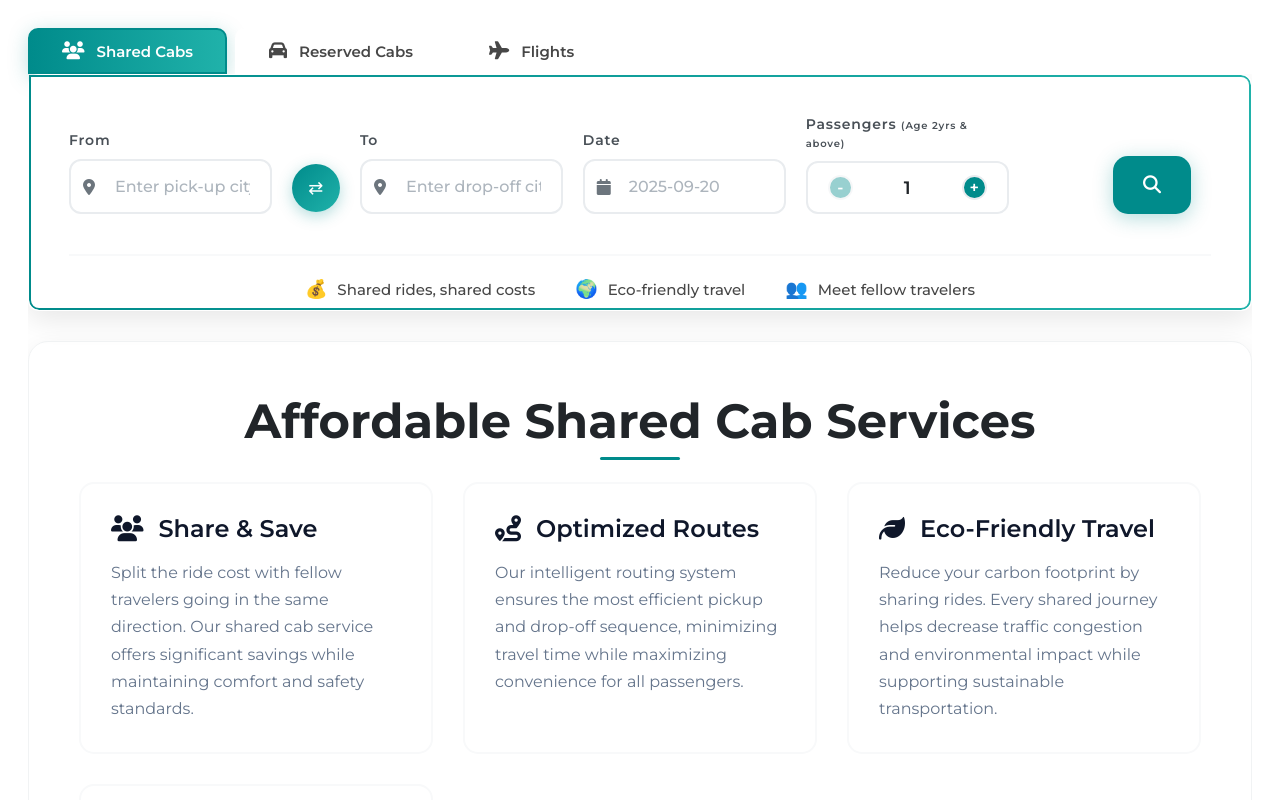
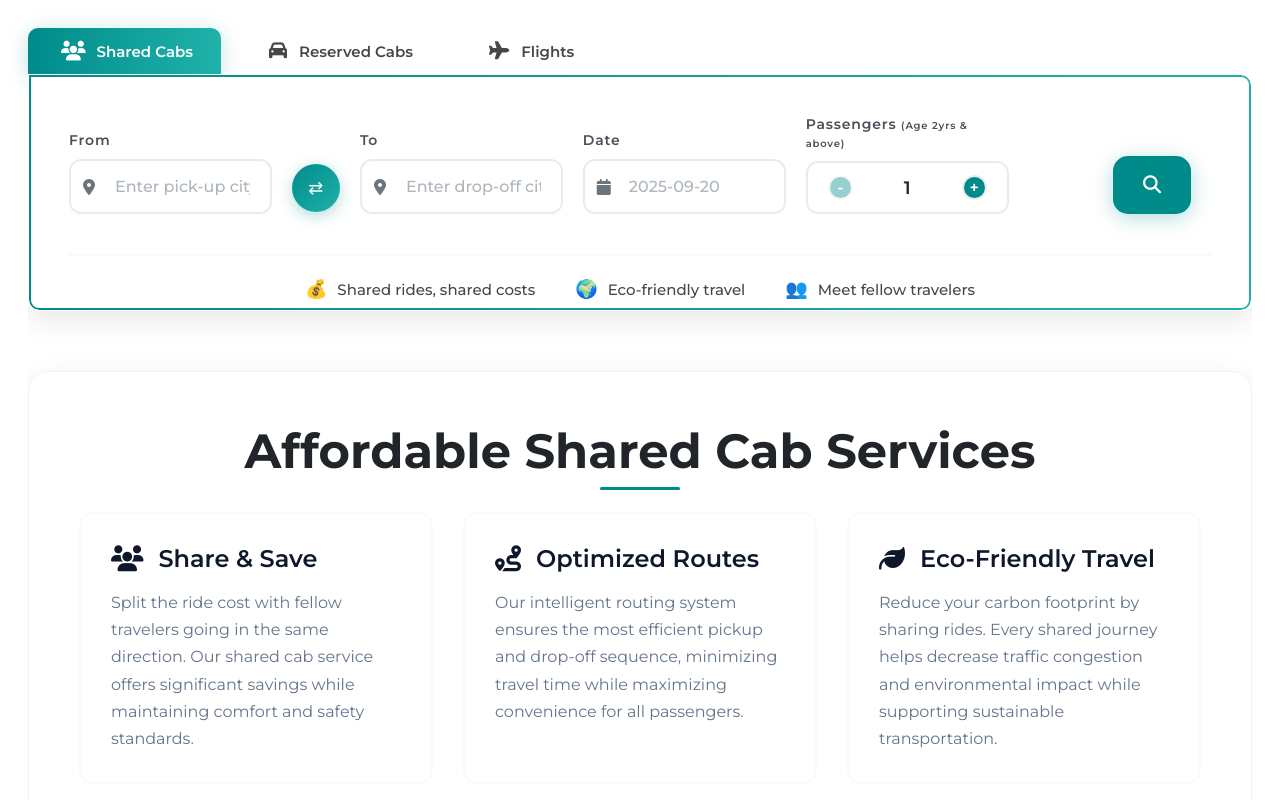
Before and after one commit to abhishj2/wizridehome, an Angular app: page / in a window 1280 px wide. Shown: the top 800 px of the page. Built offline with nearby package versions, Linux system fonts and the light colour scheme.

Commit message:
slidetrans

```diff
--- a/src/app/home/home.component.css
+++ b/src/app/home/home.component.css
@@ -1,4 +1,5 @@
 @import url('https://fonts.googleapis.com/css2?family=Montserrat:ital,wght@0,100..900;1,100..900&display=swap');
+
 * {
     margin: 0;
     padding: 0;
@@ -31,10 +32,23 @@ body {
 .nav-tabs {
     display: flex;
     gap: 8px;
-    /* padding: 8px; */
-    /* margin-bottom: 10px; */
     width: fit-content;
-    /* box-shadow: 0 2px 15px rgba(0, 0, 0, 0.08); */
+    position: relative;
+    padding-bottom: 0;
+    isolation: isolate;  /* Changed from overflow: hidden */
+}
+.nav-tabs::before {
+    content: '';
+    position: absolute;
+    top: 0;
+    left: 0;
+    height: 100%;
+    background: linear-gradient(90deg, darkcyan, #20b2aa);
+    border-radius: 10px 10px 0 0;
+    transition: all 0.5s cubic-bezier(0.4, 0, 0.2, 1);
+    z-index: 0;
+    box-shadow: 0 4px 20px rgba(0, 139, 139, 0.25);
+    box-sizing: border-box;
 }
 
 .nav-tab {
@@ -43,11 +57,10 @@ body {
     gap: 12px;
     padding: 10px 32px;
     border: none;
-    background: #ffffff;
+    background: transparent;
     color: #474747;
     font-weight: 600;
     cursor: pointer;
-    transition: all 0.3s cubic-bezier(0.4, 0, 0.2, 1);
     border-top-right-radius: 10px;
     border-top-left-radius: 10px;
     position: relative;
@@ -55,17 +68,18 @@ body {
     min-width: 150px;
     justify-content: center;
     border: 2px solid transparent;
+    transition: all 0.4s cubic-bezier(0.4, 0, 0.2, 1);
+    z-index: 1;
 }
 
 .nav-tab.active {
     color: #ffffff;
-    background: linear-gradient(90deg, darkcyan, #20b2aa);
-    box-shadow: 0 4px 20px rgba(0, 139, 139, 0.25);
-    border: 2px solid darkcyan;
+    background: transparent;
+    border: 2px solid transparent;
 }
 
 .nav-tab:not(.active):hover {
-    background: #f8f9fa;
+    background: rgba(248, 249, 250, 0.8);
     color: darkcyan;
     border: 2px solid #e9ecef;
     transform: translateY(-1px);
@@ -73,6 +87,27 @@ body {
 
 .nav-tab .icon {
     font-size: 18px;
+    transition: transform 0.3s ease;
+}
+
+.nav-tab.active .icon {
+    transform: scale(1.1);
+}
+
+/* Sliding active background animation */
+.nav-tabs[data-active="0"]::before {
+    width: calc(33.333%);
+    transform: translateX(0);
+}
+
+.nav-tabs[data-active="1"]::before {
+    width: calc(33.333%);
+    transform: translateX(calc(33.333% + 142px));  /* Added + 8px for gap */
+}
+
+.nav-tabs[data-active="2"]::before {
+    width: calc(33.333%);
+    transform: translateX(calc(66.666% + 303px));
 }
 
 /* Tab Content Container */
@@ -80,63 +115,131 @@ body {
     position: relative;
     overflow: hidden;
     min-height: 600px;
+    background: #ffffff;
+    border-radius: 0 10px 10px 10px;
 }
 
 .tab-content {
-    pointer-events: none;
     position: absolute;
     width: 100%;
     left: 0;
     top: 0;
-    transition: transform 0.4s cubic-bezier(.4, 0, .2, 1);
+    opacity: 0;
     transform: translateX(100%);
-    /* hidden to the right */
+    transition: transform 0.6s cubic-bezier(0.25, 0.8, 0.25, 1),
+                opacity 0.5s cubic-bezier(0.25, 0.8, 0.25, 1);
+    pointer-events: none;
     z-index: 1;
+    will-change: transform, opacity;
+    backface-visibility: hidden;
+    perspective: 1000px;
 }
 
 .tab-content.active {
+    position: relative;
+    opacity: 1;
+    transform: translateX(0);
     pointer-events: auto;
-    position: relative;
-    transform: translateX(0);
-    /* slide into view */
     z-index: 2;
-}
-
+    animation: slideInFromRight 0.6s cubic-bezier(0.25, 0.8, 0.25, 1) forwards;
+}
+
+.tab-content.slide-out-left {
+    transform: translateX(-100%);
+    opacity: 0;
+    z-index: 1;
+    animation: slideOutToLeft 0.6s cubic-bezier(0.25, 0.8, 0.25, 1) forwards;
+}
+
+/* Booking Form Border Animation */
 .tab-content.active .booking-form {
     position: relative;
     border-radius: 10px;
     z-index: 1;
-    /* keep content above ::before */
     background: #fff;
-    /* form background */
+    animation: contentSlideIn 0.6s cubic-bezier(0.25, 0.8, 0.25, 1) forwards;
 }
 
 .tab-content.active .booking-form::before {
     content: "";
     position: absolute;
     inset: 0;
-    /* stretch to edges */
     padding: 2px;
-    /* border thickness */
     border-radius: 0px 10px 10px 10px;
     background: linear-gradient(90deg, darkcyan, #20b2aa);
     -webkit-mask: linear-gradient(#fff 0 0) content-box, linear-gradient(#fff 0 0);
     -webkit-mask-composite: xor;
+    mask: linear-gradient(#fff 0 0) content-box, linear-gradient(#fff 0 0);
     mask-composite: exclude;
     z-index: -1;
-    /* keep border behind */
-}
-
-.tab-content.slide-out-left {
+    animation: borderFadeIn 0.8s ease-out 0.4s both;
+}
+
+@keyframes borderFadeIn {
+    0% {
+        opacity: 0;
+        transform: scale(0.95);
+    }
+    50% {
+        opacity: 0.7;
+    }
+    100% {
+        opacity: 1;
+        transform: scale(1);
+    }
+}
+
+@keyframes contentSlideIn {
+    0% {
+        transform: translateY(20px);
+        opacity: 0;
+    }
+    100% {
+        transform: translateY(0);
+        opacity: 1;
+    }
+}
+
+/* Performance optimizations for smooth transitions */
+.tabs-container,
+.tab-content {
+    backface-visibility: hidden;
+    perspective: 1000px;
+    transform-style: preserve-3d;
+}
+
+/* Hardware acceleration for smooth animations */
+.nav-tabs,
+.nav-tab,
+.tab-content,
+.booking-form {
+    will-change: transform, opacity;
+    transform: translateZ(0);
+}
+
+/* Smooth transitions for all interactive elements */
+.nav-tab,
+.tab-content,
+.booking-form,
+.form-input,
+.search-btn {
+    transition-timing-function: cubic-bezier(0.25, 0.8, 0.25, 1);
+}
+
+/* .tab-content.slide-out-left {
     transform: translateX(-100%);
-    /* slide out to the left */
+    opacity: 0;
     z-index: 1;
 }
 
-.tab-content.slide-in-left {
+.tab-content.slide-in-from-right {
     transform: translateX(0);
-    /* slide in from the left */
-    z-index: 2;
+    opacity: 1;
+}
+
+.tab-content.slide-in-from-left {
+    transform: translateX(0);
+    opacity: 1;
 }
 
 .tabs-container,
@@ -144,52 +247,60 @@ body {
     will-change: transform;
     backface-visibility: hidden;
     perspective: 1000px;
-}
-
-/* Additional smooth sliding keyframes if needed */
+} */
+
+/* Enhanced smooth sliding keyframes */
 @keyframes slideInFromRight {
-    from {
+    0% {
         transform: translateX(100%);
         opacity: 0;
     }
-
-    to {
+    50% {
+        opacity: 0.8;
+    }
+    100% {
         transform: translateX(0);
         opacity: 1;
     }
 }
 
 @keyframes slideInFromLeft {
-    from {
+    0% {
         transform: translateX(-100%);
         opacity: 0;
     }
-
-    to {
+    50% {
+        opacity: 0.8;
+    }
+    100% {
         transform: translateX(0);
         opacity: 1;
     }
 }
 
 @keyframes slideOutToLeft {
-    from {
+    0% {
         transform: translateX(0);
         opacity: 1;
     }
-
-    to {
+    50% {
+        opacity: 0.3;
+    }
+    100% {
         transform: translateX(-100%);
         opacity: 0;
     }
 }
 
 @keyframes slideOutToRight {
-    from {
+    0% {
         transform: translateX(0);
         opacity: 1;
     }
-
-    to {
+    50% {
+        opacity: 0.3;
+    }
+    100% {
         transform: translateX(100%);
         opacity: 0;
     }
@@ -217,7 +328,7 @@ body {
     background: #ffffff;
     padding: 40px 40px 0px;
     box-shadow: 0 8px 30px rgba(0, 0, 0, 0.1);
-    margin-bottom: 30px;
+    margin-bottom: 60px;
     border: 1px solid transparent;
     position: relative;
 }
@@ -1009,6 +1120,16 @@ small {
         padding: 14px 20px;
     }
 
+    /* Optimize transitions for mobile */
+    .tab-content {
+        transition: transform 0.4s cubic-bezier(0.25, 0.8, 0.25, 1),
+                    opacity 0.3s cubic-bezier(0.25, 0.8, 0.25, 1);
+    }
+
+    .nav-tabs::before {
+        transition: all 0.4s cubic-bezier(0.25, 0.8, 0.25, 1);
+    }
+
     .features {
         flex-direction: column;
         align-items: flex-start;
@@ -1168,6 +1289,7 @@ small {
     overflow: visible;
     /* Show all text */
     -webkit-line-clamp: none;
+    line-clamp: none;
     /* Remove line clamping */
     -webkit-box-orient: initial;
     /* Reset */
@@ -1365,6 +1487,23 @@ a.service-cta-btn {
     .service-card-inner:hover .service-image {
         transform: none;
     }
+
+    /* Disable smooth transitions for users who prefer reduced motion */
+    .nav-tabs::before,
+    .tab-content,
+    .booking-form,
+    .nav-tab {
+        transition: none;
+        animation: none;
+    }
+
+    .tab-content.active {
+        animation: none;
+    }
+
+    .tab-content.slide-out-left {
+        animation: none;
+    }
 }
 
 /* Add this CSS to your existing stylesheet - these styles are missing and causing the stacking issue */
--- a/src/app/home/home.component.ts
+++ b/src/app/home/home.component.ts
@@ -273,6 +273,11 @@ export class HomeComponent
 
   ngAfterViewInit() {
     this.initDatepickers();
+    const currentIndex = this.tabs.indexOf(this.currentTab);
+    const navTabs = document.querySelector('.nav-tabs');
+    if (navTabs) {
+        navTabs.setAttribute('data-active', currentIndex.toString());
+    }
   }
 
   /** -------------------
@@ -450,15 +455,24 @@ export class HomeComponent
     if (tabName !== this.currentTab && !this.isSliding) {
         this.previousTab = this.currentTab;
         this.isSliding = true;
+
+        // Update nav tabs active state immediately for smooth color transition
+        const currentIndex = this.tabs.indexOf(tabName);
+        const navTabs = document.querySelector('.nav-tabs');
+        if (navTabs) {
+            navTabs.setAttribute('data-active', currentIndex.toString());
+        }
+
         setTimeout(() => {
             this.currentTab = tabName;
+            setTimeout(() => {
                 this.previousTab = null;
                 this.isSliding = false;
-        setTimeout(() => this.initDatepickers(), 0);
-      }, 400);
+                this.initDatepickers();
+            }, 300);
+        }, 100);
     }
 }
-
   setTripType(type: string) {
     this.tripType = type;
 
```
Lines whose indentation alone changed are shown as unchanged.
